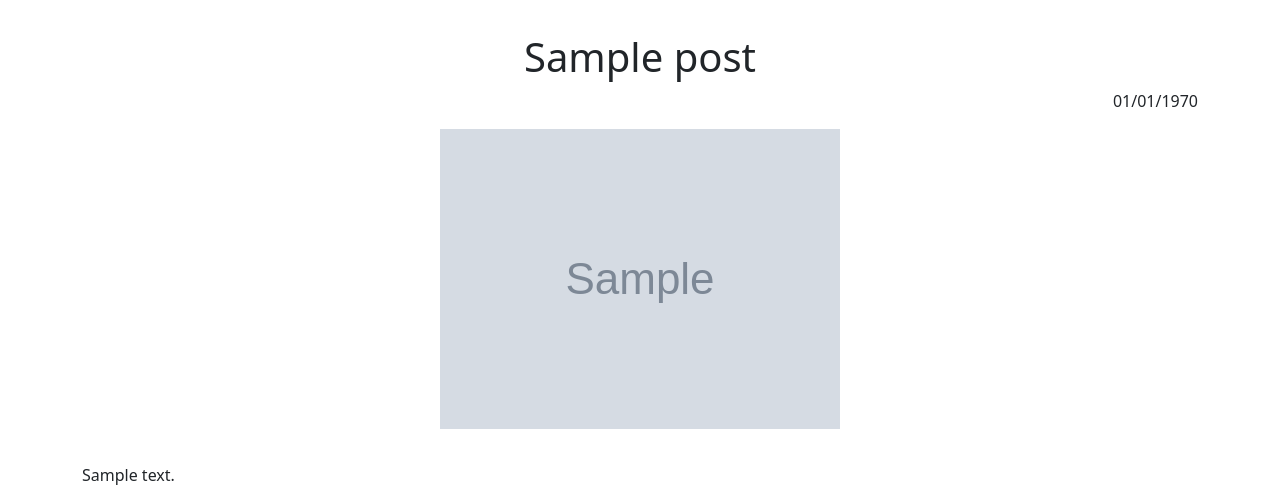
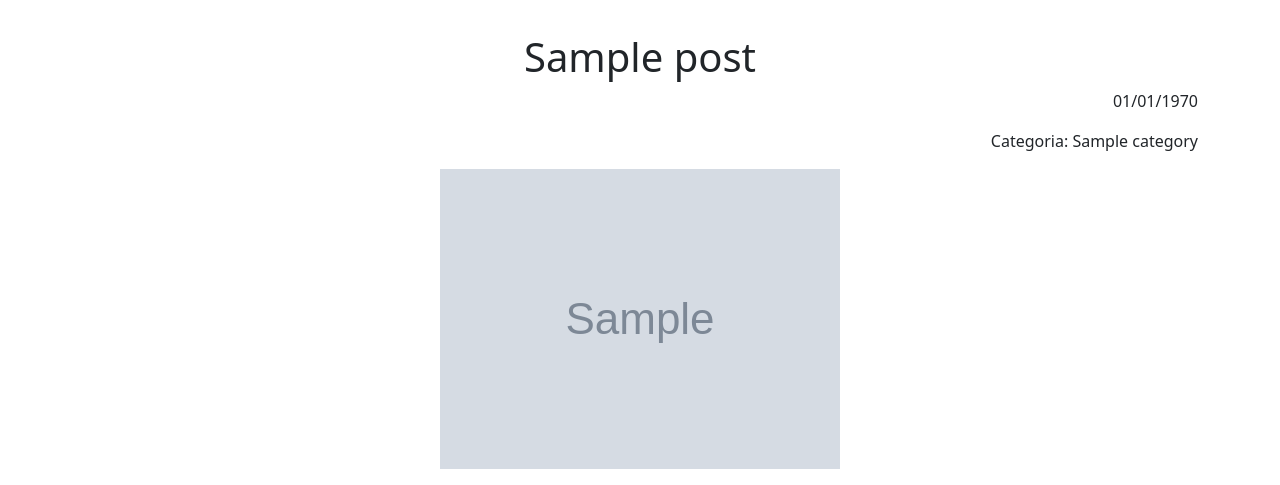
Before and after one commit to devThiago1/Blog-with-PHP, a PHP site: page /viewPost.php?id=1 in a window 1280 px wide. Shown: the part 158-643 px from the top of the page. Run offline with PHP 8.4, Linux system fonts and the light colour scheme; tables that the repository leaves empty or names only in its code hold one stand-in row (values such as "Sample post"); grey boxes marked "Sample" are stand-in pictures.

Commit message:
projeto finalizado

```diff
--- a/admin/cad_userOK.php
+++ b/admin/cad_userOK.php
@@ -3,7 +3,7 @@
 
     $nome = $_POST['nome'];
     $login = $_POST['login'];
-    $senha = $_POST['senha'];
+    $senha = md5($_POST['senha']);
 
     $stmt = $connection->prepare('INSERT INTO users(nome, login, senha) VALUES(:nome, :login,:senha)');
 
--- a/admin/envia.php
+++ b/admin/envia.php
@@ -1,6 +1,6 @@
 <?php
 include_once('../config/connection.php');
-$stmt = $connection->prepare("INSERT INTO posts (title, description, data, image, text, category) VALUES(:TITLE, :DESCRIPTION, :DATA, :IMAGE, :TEXT, :CATEGORY)");
+$stmt = $connection->prepare("INSERT INTO posts (title, description, data, image, text, idcategory) VALUES(:TITLE, :DESCRIPTION, :DATA, :IMAGE, :TEXT, :CATEGORY)");
 
 $title = $_POST['title'];
 $data = $_POST['data'];
--- a/admin/insert.php
+++ b/admin/insert.php
@@ -96,8 +96,8 @@
                 </div>
                 <div class="mb-3 mt-4">
                     <select class="form-select" aria-label="Default select example" name="category">
-                        <option selected value="GERAL">Geral</option>
-                        <option value="AI">AI</option>
+                        <option selected value="1">Geral</option>
+                        <option value="2">AI</option>
                     </select>
                 </div>
                 <div class="mt-3">
--- a/admin/logar.php
+++ b/admin/logar.php
@@ -5,7 +5,7 @@
         session_start();
 
         $login = $_POST['login'];
-        $senha = $_POST['senha'];
+        $senha = md5($_POST['senha']);
 
         $stmt = $connection->prepare("SELECT  * FROM users WHERE login = :LOGIN AND senha = :SENHA");
 
--- a/category.php
+++ b/category.php
@@ -19,7 +19,7 @@
     include_once('./config/connection.php');
 
     $cat=$_GET['cat'];
-    $stmt = $connection->prepare('SELECT title, image, description,data FROM posts WHERE category = :cat');
+    $stmt = $connection->prepare('SELECT title, image, description,data FROM posts WHERE idcategory = :cat');
     $stmt->execute(array('cat' => $cat));
 
     $results = $stmt->fetchAll(PDO::FETCH_ASSOC);
--- a/components/nav.php
+++ b/components/nav.php
@@ -1,15 +1,4 @@
-    <?php
-        include "config/connection.php";
 
-        $stmt = $connection->prepare("SELECT * FROM posts ORDER BY id DESC");
-        $stmt->execute();
-
-        $toslide = $connection->prepare("SELECT * FROM posts WHERE id <4");
-        $toslide->execute();
-
-        $resultsToSlide = $toslide->fetchAll(PDO::FETCH_ASSOC);
-        $results = $stmt->fetchAll(PDO::FETCH_ASSOC);
-    ?>
 <nav class="navbar navbar-expand-lg navbar-light bg-light">
         <div class="container">
             <div class="container-logo" style="margin-right: 38%;">
@@ -29,8 +18,8 @@
                         Categorias
                         </a>
                         <ul class="dropdown-menu">
-                            <li><a class="dropdown-item" href="category.php?cat=GERAL">Geral</a></li>
-                            <li><a class="dropdown-item" href="category.php?cat=AI">AI</a></li>
+                            <li><a class="dropdown-item" href="category.php?cat=1">Geral</a></li>
+                            <li><a class="dropdown-item" href="category.php?cat=2">AI</a></li>
                         </ul>
                     </li>
                 </ul>
--- a/viewPost.php
+++ b/viewPost.php
@@ -23,7 +23,9 @@
 
         $id =$_GET['id'];
 
-        $stmt = $connection->prepare("SELECT * FROM posts WHERE id = :id");
+        $stmt = $connection->prepare("SELECT category.name_cat, posts.title, posts.image, posts.text, posts.data FROM
+        category INNER JOIN posts ON category.id_cat = posts.idcategory WHERE id = :id");
+
         $stmt->execute(array('id'=>$id));
 
 
@@ -34,6 +36,7 @@
         <?php foreach($results as $post):?>
             <h1 id="title"><?=$post['title']?></h1>
             <p id="data"><?=date('d/m/Y', strtotime($post['data'])) ?></p>
+            <p id="data">Categoria: <?= $post["name_cat"] ?></p>
             <p id="image">
                 <img src="<?=$post['image']?>" alt="<?=$post['title']?>">
             </p>
```
Also changed, not shown: index.php (+12 -0 lines), uploads/card4.jpg (added).
